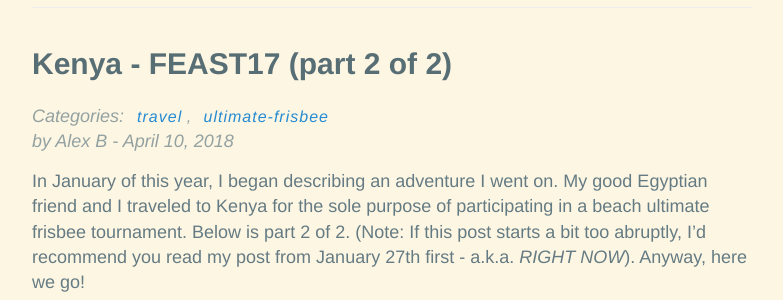
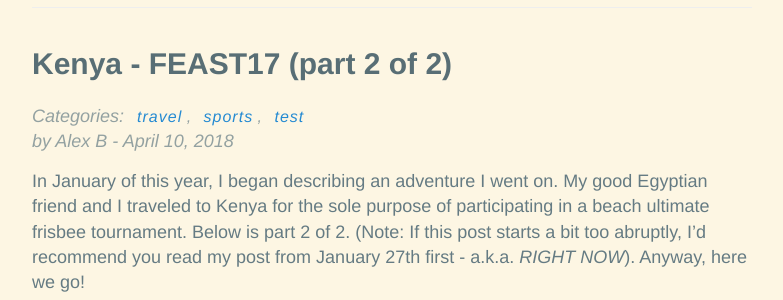
Before and after one commit to hencefarthing/hencefarthing.github.io, a Jekyll site: the page built from index.html, in a window 1280 px wide and 900 px high, scrolled down 675 px. Shown: the part 152-452 px from the top of the window, without its empty margins (248-1031 px from the left). Built offline with Jekyll 4.4.1, drawn with Linux system fonts in a browser that asks for light colours.

Commit message:
adding test category

```diff
--- a/_posts/2018/04/2018-04-10-Kenya-FEAST17-p2.md
+++ b/_posts/2018/04/2018-04-10-Kenya-FEAST17-p2.md
@@ -2,7 +2,7 @@
 layout: post
 title: Kenya - FEAST17 (part 2 of 2)
 author: Alex B
-categories: travel ultimate-frisbee
+categories: travel sports test
 ---
 
 In January of this year, I began describing an adventure I went on. My good Egyptian friend and I traveled to Kenya for the sole purpose of participating in a beach ultimate frisbee tournament. Below is part 2 of 2. (Note: If this post starts a bit too abruptly, I'd recommend you read my post from January 27th first - a.k.a. *RIGHT NOW*). Anyway, here we go!
```
